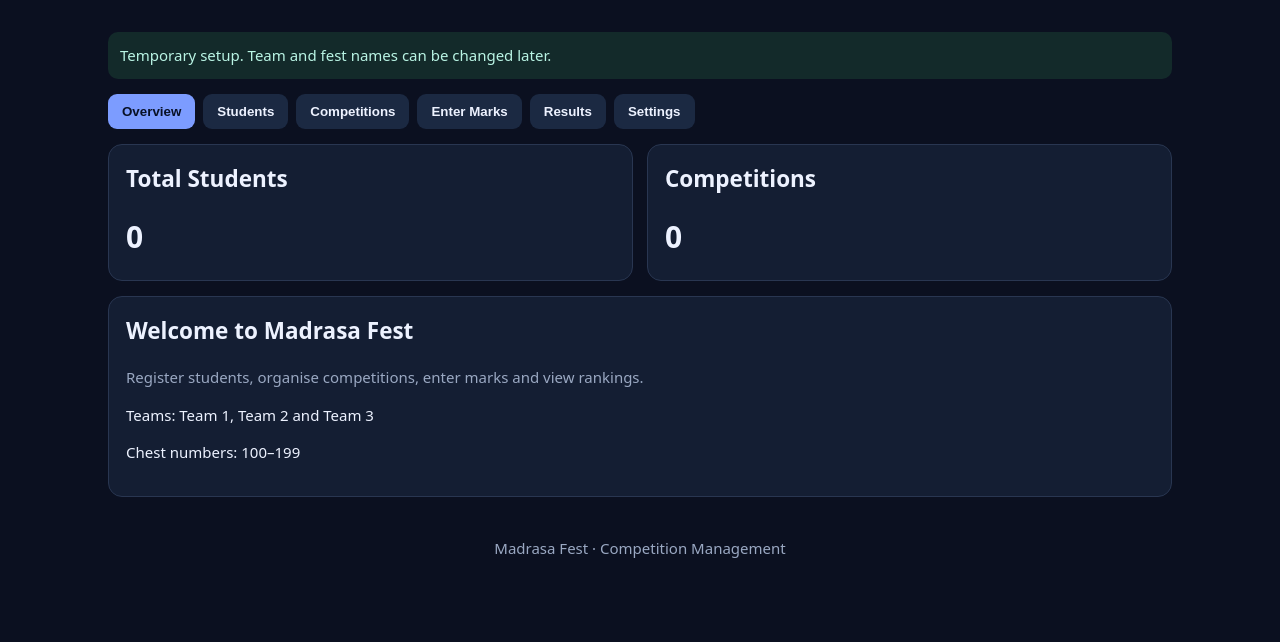
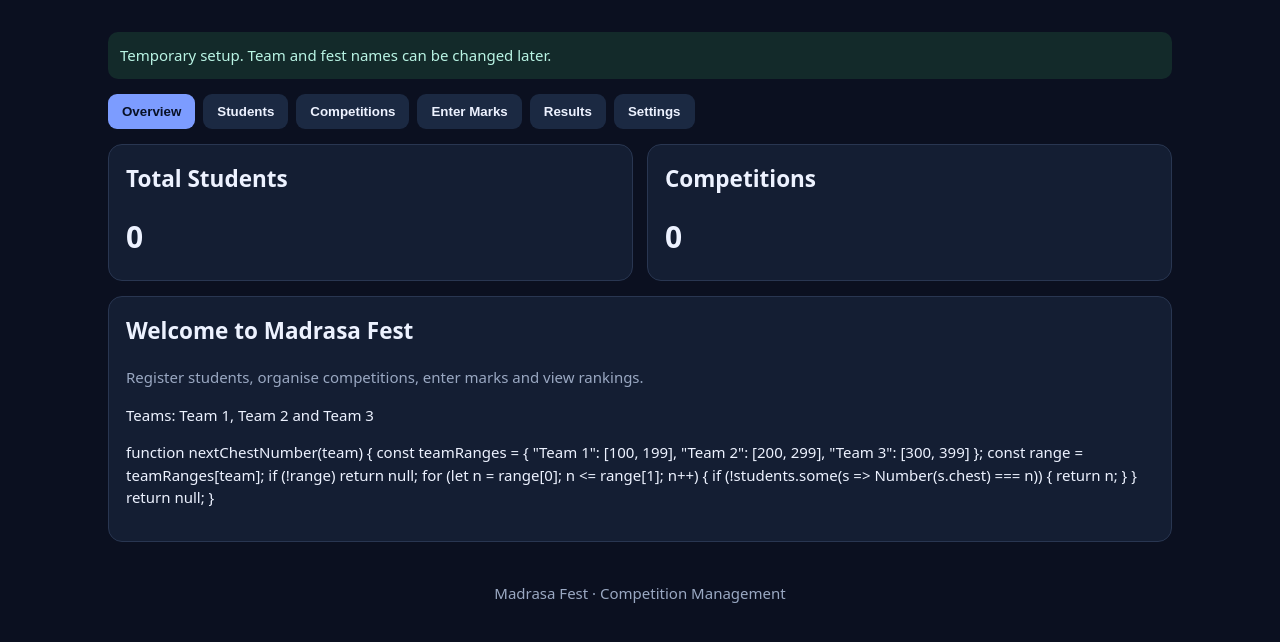
Before and after one commit to shahlanmohammad86-lab/student-competition-results, a plain HTML site: page index.html in a window 1280 px wide. Shown: the part 176-818 px from the top of the page. Drawn offline with Linux system fonts and the light colour scheme.

Commit message:
Update index.html

```diff
--- a/index.html
+++ b/index.html
@@ -93,7 +93,25 @@ th { color: var(--muted); font-size: 12px; }
     <h2>Welcome to Madrasa Fest</h2>
     <p class="muted">Register students, organise competitions, enter marks and view rankings.</p>
     <p>Teams: Team 1, Team 2 and Team 3</p>
-    <p>Chest numbers: 100–199</p>
+    <p>function nextChestNumber(team) {
+const teamRanges = {
+"Team 1": [100, 199],
+"Team 2": [200, 299],
+"Team 3": [300, 399]
+};
+
+const range = teamRanges[team];
+if (!range) return null;
+
+for (let n = range[0]; n <= range[1]; n++) {
+if (!students.some(s => Number(s.chest) === n)) {
+return n;
+}
+}
+
+return null;
+}
+  </p>
   </div>
 </section>
 
```
